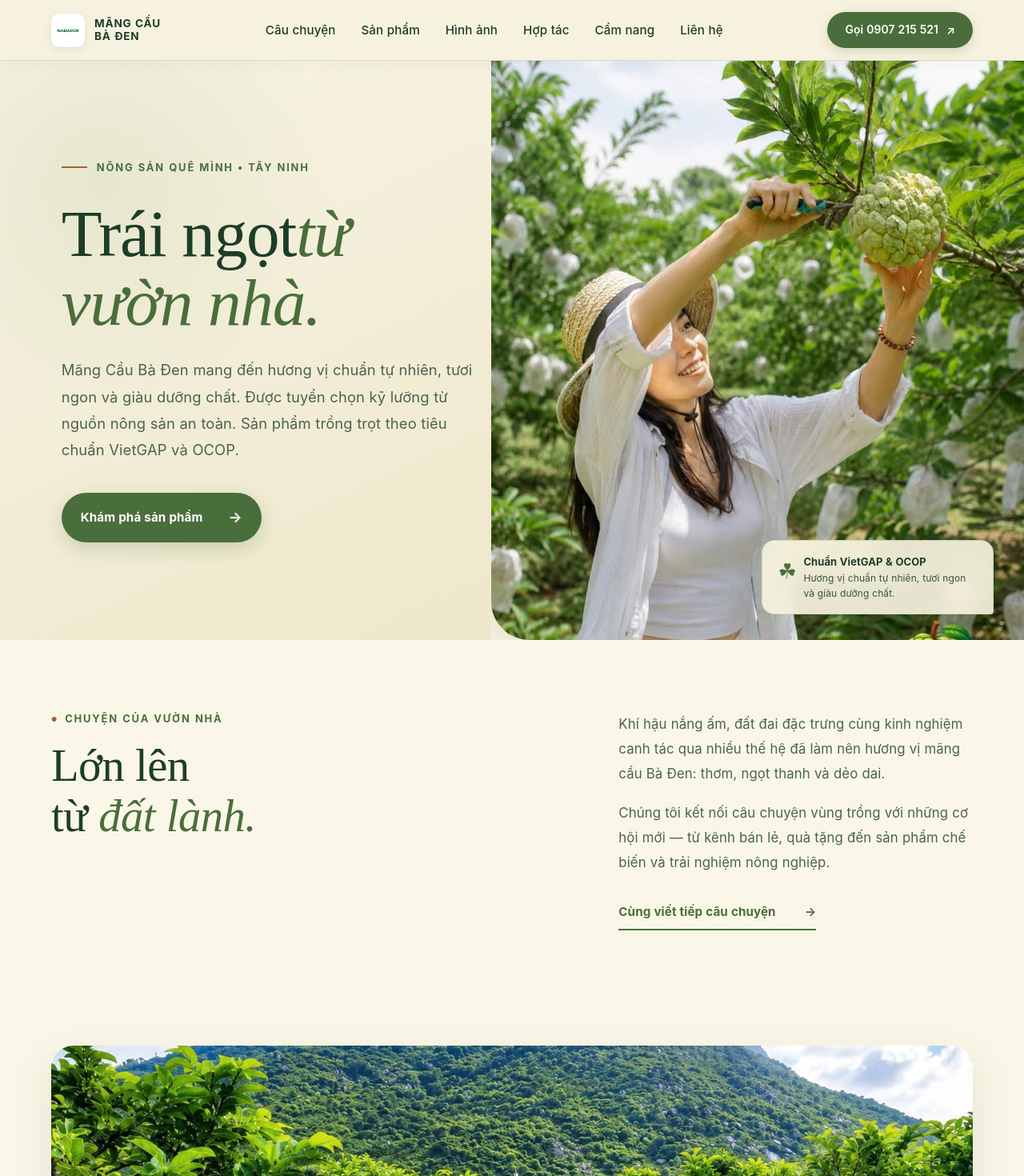
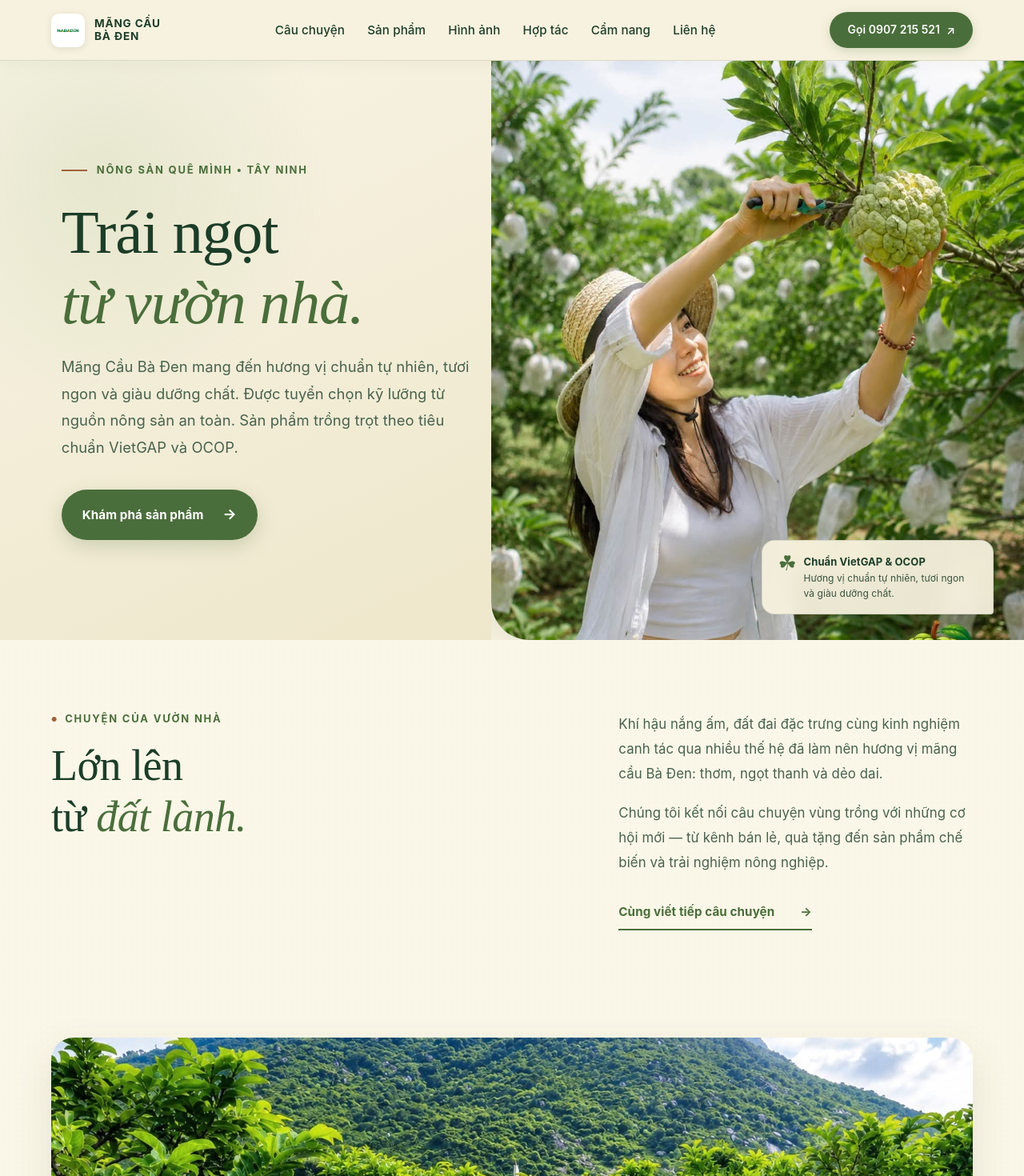
Before and after one commit to minhmarcom/mang-cau-ba-den, a Next.js app: page / in a window 1280 px wide. Shown: the top 1470 px of the page at 80% size. Built offline with nearby package versions, Linux system fonts and the light colour scheme.

Commit message:
Refine fluid typography, balanced text-wrapping (balance & pretty), fix orphan words and abnormal spacings across all viewports

```diff
--- a/app/globals.css
+++ b/app/globals.css
@@ -10,13 +10,13 @@
   --font-serif: "Playfair Display", "Lora", "Merriweather", "Times New Roman", Georgia, serif;
   --font-accent: "Lora", "Playfair Display", Georgia, serif;
 
-  /* Neutral Botanical Color Palette */
+  /* Botanical Color Palette */
   --ink: #1c3d28;
   --ink-dark: #0f2618;
-  --ink-muted: #4a6350;
+  --ink-muted: #48624e;
   --cream: #f7f2df;
   --cream-pure: #fffdf5;
-  --cream-card: rgba(255, 252, 242, 0.92);
+  --cream-card: rgba(255, 252, 242, 0.94);
   --lime: #c8dc75;
   --lime-light: #eef5cf;
   --leaf: #4a6e3b;
@@ -25,7 +25,7 @@
   --clay: #a36139;
   --border-soft: rgba(45, 75, 48, 0.14);
 
-  /* Spacing & Heights */
+  /* Spacing & Layout Heights */
   --header-height-desktop: 76px;
   --header-height-mobile: calc(60px + env(safe-area-inset-top, 0px));
 }
@@ -63,30 +63,35 @@ body {
   font-size: clamp(0.95rem, 0.25vw + 0.88rem, 1.0625rem);
   line-height: 1.8;
   letter-spacing: 0.005em;
-  word-spacing: 0.02em;
-}
-
-/* Fluid Auto-size Typography */
-p, li, a, button, strong, span, input, select, textarea {
+  word-spacing: normal;
+  hyphens: none;
+}
+
+/* Fluid Auto-size Typography & Balanced Wrapping */
+p, li, dd, figcaption, blockquote {
+  text-wrap: pretty;
+  text-align: left;
   overflow-wrap: break-word;
   word-break: normal;
-}
-
-h1, h2, h3, h4 {
+  hyphens: none;
+}
+
+h1, h2, h3, h4, .section-kicker, .eyebrow, summary, .featured-kicker, .badge-kicker {
   text-wrap: balance;
+  overflow-wrap: normal;
   word-break: keep-all;
-  overflow-wrap: normal;
+  hyphens: none;
   color: var(--ink);
   font-feature-settings: "kern" 1, "liga" 1;
 }
 
 h1 {
   font-family: var(--font-serif);
-  font-size: clamp(2.4rem, 5.5vw + 0.8rem, 5.5rem);
-  line-height: 1.04;
+  font-size: clamp(2.35rem, 5vw + 0.8rem, 5.2rem);
+  line-height: 1.12;
   letter-spacing: -0.015em;
   font-weight: 500;
-  margin: 28px 0 24px;
+  margin: 24px 0 20px;
 }
 
 h1 em, h2 em {
@@ -97,8 +102,8 @@ h1 em, h2 em {
 
 h2 {
   font-family: var(--font-serif);
-  font-size: clamp(1.9rem, 3.8vw + 0.5rem, 4.2rem);
-  line-height: 1.1;
+  font-size: clamp(1.85rem, 3.6vw + 0.5rem, 3.8rem);
+  line-height: 1.18;
   letter-spacing: -0.01em;
   font-weight: 500;
   margin: 0;
@@ -106,8 +111,8 @@ h2 {
 
 h3 {
   font-family: var(--font-serif);
-  font-size: clamp(1.25rem, 1.6vw + 0.5rem, 1.85rem);
-  line-height: 1.32;
+  font-size: clamp(1.25rem, 1.5vw + 0.5rem, 1.75rem);
+  line-height: 1.34;
   letter-spacing: -0.005em;
   font-weight: 600;
   margin: 0;
@@ -115,8 +120,8 @@ h3 {
 
 h4 {
   font-family: var(--font-serif);
-  font-size: clamp(1.1rem, 1vw + 0.4rem, 1.35rem);
-  line-height: 1.35;
+  font-size: clamp(1.05rem, 1vw + 0.4rem, 1.35rem);
+  line-height: 1.38;
   font-weight: 600;
 }
 
@@ -141,7 +146,7 @@ a {
   justify-content: space-between;
   padding: 0 5vw;
   color: var(--ink);
-  background: rgba(247, 242, 223, 0.95);
+  background: rgba(247, 242, 223, 0.96);
   border-bottom: 1px solid var(--border-soft);
   backdrop-filter: blur(16px);
   -webkit-backdrop-filter: blur(16px);
@@ -157,6 +162,7 @@ a {
   letter-spacing: 0.06em;
   font-weight: 700;
   text-transform: uppercase;
+  flex-shrink: 0;
 }
 
 .brand-logo-img {
@@ -170,31 +176,17 @@ a {
   flex-shrink: 0;
 }
 
-.brand-mark {
-  display: grid;
-  place-items: center;
-  width: 42px;
-  height: 42px;
-  border-radius: 50%;
-  color: var(--cream);
-  background: var(--leaf);
-  font-family: var(--font-serif);
-  font-size: 17px;
-  font-weight: 700;
-  letter-spacing: 0;
-  box-shadow: 0 3px 10px rgba(74, 110, 59, 0.25);
-  flex-shrink: 0;
-}
-
 .brand-text {
   color: var(--ink);
+  white-space: nowrap;
 }
 
 .desktop-nav {
   display: flex;
-  gap: clamp(20px, 2.5vw, 36px);
+  gap: clamp(18px, 2.2vw, 34px);
   font-size: clamp(0.85rem, 0.2vw + 0.8rem, 0.95rem);
   font-weight: 500;
+  white-space: nowrap;
 }
 
 .desktop-nav a, .text-link {
@@ -225,12 +217,13 @@ a {
   display: flex;
   align-items: center;
   gap: 10px;
+  flex-shrink: 0;
 }
 
 .header-cta {
   display: inline-flex;
   align-items: center;
-  gap: 10px;
+  gap: 8px;
   padding: 10px 22px;
   min-height: 44px;
   border-radius: 100px;
@@ -238,6 +231,7 @@ a {
   background: var(--leaf);
   font-size: clamp(0.8rem, 0.15vw + 0.75rem, 0.9rem);
   font-weight: 600;
+  white-space: nowrap;
   box-shadow: 0 4px 14px rgba(74, 110, 59, 0.22);
   transition: background 0.2s ease, transform 0.15s ease;
 }
@@ -582,11 +576,18 @@ a {
   padding: 40px 0;
 }
 
+.hero-content h1 {
+  display: flex;
+  flex-direction: column;
+  gap: 2px;
+}
+
 .hero-copy {
   max-width: 530px;
   font-size: clamp(1rem, 0.3vw + 0.92rem, 1.15rem);
   line-height: 1.82;
   color: var(--ink-muted);
+  text-wrap: pretty;
 }
 
 .hero-actions {
@@ -599,14 +600,15 @@ a {
 .primary-button {
   display: inline-flex;
   align-items: center;
-  gap: 32px;
-  padding: 15px 24px;
+  gap: 24px;
+  padding: 15px 26px;
   min-height: 50px;
   border-radius: 100px;
   background: var(--leaf);
   color: white;
   font-size: clamp(0.85rem, 0.2vw + 0.8rem, 0.95rem);
   font-weight: 700;
+  white-space: nowrap;
   box-shadow: 0 8px 24px rgba(74, 110, 59, 0.22);
   transition: background 0.2s, transform 0.15s;
 }
@@ -641,7 +643,7 @@ a {
   gap: 16px;
   padding: 16px 20px;
   color: #38533e;
-  background: rgba(247, 242, 223, 0.92);
+  background: rgba(247, 242, 223, 0.94);
   border-radius: 16px 16px 4px 16px;
   box-shadow: 0 12px 35px rgba(32, 58, 35, 0.14);
   backdrop-filter: blur(10px);
@@ -652,6 +654,7 @@ a {
   margin: 0;
   font-size: 12px;
   line-height: 1.6;
+  text-wrap: pretty;
 }
 
 .hero-note strong {
@@ -663,6 +666,7 @@ a {
   color: var(--leaf);
   font-family: var(--font-serif);
   font-size: 26px;
+  line-height: 1;
 }
 
 /* =========================================================
@@ -709,7 +713,7 @@ a {
 .intro-copy {
   align-self: end;
   max-width: 520px;
-  padding-bottom: 60px;
+  padding-bottom: 50px;
 }
 
 .intro-copy p {
@@ -717,12 +721,13 @@ a {
   color: var(--ink-muted);
   font-size: clamp(0.95rem, 0.25vw + 0.88rem, 1.05rem);
   line-height: 1.85;
+  text-wrap: pretty;
 }
 
 .arrow-link {
   display: inline-flex;
   align-items: center;
-  gap: 36px;
+  gap: 32px;
   margin-top: 14px;
   padding-bottom: 8px;
   border-bottom: 2px solid var(--leaf);
@@ -733,7 +738,7 @@ a {
 }
 
 .arrow-link:hover {
-  gap: 46px;
+  gap: 42px;
 }
 
 .intro-image {
@@ -788,11 +793,11 @@ a {
 
 .value-lead {
   align-self: center;
-  padding: 24px 2vw;
+  padding: 20px 2vw;
 }
 
 .value-lead h2 {
-  font-size: clamp(2.2rem, 4.5vw + 0.5rem, 4.4rem);
+  font-size: clamp(2.1rem, 4.2vw + 0.5rem, 4.2rem);
 }
 
 .value-lead h2 em {
@@ -810,10 +815,10 @@ a {
   grid-template-columns: 52px 1fr;
   align-items: center;
   gap: 20px;
-  padding: 26px 28px;
+  padding: 24px 28px;
   border: 1px solid rgba(58, 86, 51, 0.12);
   border-radius: 18px 18px 6px 18px;
-  background: rgba(255, 252, 240, 0.88);
+  background: rgba(255, 252, 240, 0.92);
   box-shadow: 0 8px 24px rgba(59, 81, 49, 0.06);
 }
 
@@ -826,7 +831,7 @@ a {
   color: white;
   background: var(--leaf);
   font-family: var(--font-serif);
-  font-size: 22px;
+  font-size: 20px;
 }
 
 .value-list h3 {
@@ -837,11 +842,12 @@ a {
 }
 
 .value-list p {
-  max-width: 520px;
+  max-width: 540px;
   margin: 0;
   color: var(--ink-muted);
   font-size: clamp(0.9rem, 0.2vw + 0.85rem, 1rem);
   line-height: 1.75;
+  text-wrap: pretty;
 }
 
 /* PRODUCTS */
@@ -857,11 +863,12 @@ a {
 }
 
 .section-head > p {
-  max-width: 440px;
+  max-width: 450px;
   margin: 0 0 8px;
   color: var(--ink-muted);
   font-size: clamp(0.95rem, 0.25vw + 0.88rem, 1.05rem);
   line-height: 1.8;
+  text-wrap: pretty;
 }
 
 .product-grid {
@@ -873,7 +880,10 @@ a {
 
 .product-card {
   position: relative;
-  padding: 12px 12px 28px;
+  display: flex;
+  flex-direction: column;
+  justify-content: space-between;
+  padding: 12px 12px 24px;
   border: 1px solid var(--border-soft);
   border-radius: 24px 24px 8px 24px;
   background: var(--cream-card);
@@ -947,7 +957,7 @@ a {
 }
 
 .product-tag {
-  margin: 20px 10px 8px !important;
+  margin: 18px 10px 6px !important;
   color: var(--leaf) !important;
   font-size: clamp(0.7rem, 0.15vw + 0.65rem, 0.78rem) !important;
   font-weight: 700;
@@ -963,11 +973,11 @@ a {
 }
 
 .product-card > p {
-  min-height: 48px;
   margin: 0 10px 20px !important;
   color: var(--ink-muted);
   font-size: clamp(0.88rem, 0.2vw + 0.82rem, 0.96rem);
-  line-height: 1.7;
+  line-height: 1.72;
+  text-wrap: pretty;
 }
 
 .product-card a {
@@ -1002,11 +1012,12 @@ a {
 }
 
 .gallery-heading > p {
-  max-width: 430px;
+  max-width: 440px;
   margin: 0 0 8px;
   color: var(--ink-muted);
   font-size: clamp(0.95rem, 0.25vw + 0.88rem, 1.05rem);
   line-height: 1.8;
+  text-wrap: pretty;
 }
 
 .gallery-grid {
@@ -1063,6 +1074,7 @@ a {
   backdrop-filter: blur(8px);
   font-size: clamp(0.75rem, 0.2vw + 0.7rem, 0.82rem);
   letter-spacing: 0.04em;
+  text-wrap: pretty;
 }
 
 /* COOPERATION */
@@ -1105,9 +1117,10 @@ a {
 
 .coop-content > p:not(.section-kicker) {
   margin: 22px 0 20px;
-  color: rgba(255, 255, 255, 0.88);
+  color: rgba(255, 255, 255, 0.92);
   font-size: clamp(0.95rem, 0.2vw + 0.9rem, 1.05rem);
   line-height: 1.8;
+  text-wrap: pretty;
 }
 
 .path-list {
@@ -1195,6 +1208,7 @@ a {
   color: var(--ink-muted);
   font-size: clamp(0.88rem, 0.2vw + 0.82rem, 0.95rem);
   line-height: 1.7;
+  text-wrap: pretty;
 }
 
 /* FAQ / SEO GUIDE */
@@ -1211,11 +1225,12 @@ a {
 }
 
 .seo-guide-heading > p {
-  max-width: 440px;
+  max-width: 450px;
   margin: 0 0 8px;
   color: var(--ink-muted);
   font-size: clamp(0.95rem, 0.25vw + 0.88rem, 1.05rem);
   line-height: 1.8;
+  text-wrap: pretty;
 }
 
 .faq-list {
@@ -1240,6 +1255,7 @@ a {
   font-size: clamp(1.15rem, 1.4vw + 0.6rem, 1.65rem);
   font-weight: 600;
   line-height: 1.34;
+  text-wrap: balance;
 }
 
 .faq-list summary::-webkit-details-marker {
@@ -1280,14 +1296,20 @@ a {
   color: var(--ink-muted);
   font-size: clamp(0.95rem, 0.2vw + 0.9rem, 1.05rem);
   line-height: 1.85;
-}
-
-/* FEATURED ARTICLE CARD IN HOME GUIDE */
+  text-wrap: pretty;
+}
+
+/* FEATURED ARTICLE CARDS */
+.featured-articles-grid {
+  display: grid;
+  gap: 24px;
+  margin-top: 42px;
+}
+
 .featured-article-card {
   display: grid;
   grid-template-columns: 320px 1fr;
   gap: 28px;
-  margin-top: 42px;
   padding: 24px;
   border-radius: 22px;
   background: rgba(255, 252, 240, 0.95);
@@ -1356,6 +1378,7 @@ a {
   color: var(--ink-muted);
   font-size: clamp(0.92rem, 0.2vw + 0.86rem, 1rem);
   line-height: 1.72;
+  text-wrap: pretty;
 }
 
 .featured-article-action {
@@ -1378,6 +1401,7 @@ a {
   color: white;
   font-size: clamp(0.82rem, 0.15vw + 0.78rem, 0.9rem);
   font-weight: 700;
+  white-space: nowrap;
   box-shadow: 0 4px 14px rgba(74, 110, 59, 0.2);
   transition: background 0.2s, transform 0.15s;
 }
@@ -1416,9 +1440,10 @@ a {
 
 .seo-intent p {
   margin: 0;
-  color: rgba(255, 255, 255, 0.88);
+  color: rgba(255, 255, 255, 0.92);
   font-size: clamp(0.92rem, 0.2vw + 0.86rem, 1rem);
   line-height: 1.75;
+  text-wrap: pretty;
 }
 
 .seo-intent a {
@@ -1509,11 +1534,12 @@ a {
 
 .article-title {
   font-family: var(--font-serif);
-  font-size: clamp(2rem, 3.8vw + 0.5rem, 3.4rem);
-  line-height: 1.18;
+  font-size: clamp(1.95rem, 3.8vw + 0.5rem, 3.2rem);
+  line-height: 1.2;
   letter-spacing: -0.015em;
   margin: 0 0 18px;
   color: var(--ink);
+  text-wrap: balance;
 }
 
 .article-title em {
@@ -1526,6 +1552,7 @@ a {
   line-height: 1.82;
   color: var(--ink);
   margin: 0 0 24px;
+  text-wrap: pretty;
 }
 
 .author-row {
@@ -1534,7 +1561,7 @@ a {
   gap: 14px;
   padding: 14px 18px;
   border-radius: 14px;
-  background: rgba(255, 252, 240, 0.75);
+  background: rgba(255, 252, 240, 0.82);
   border: 1px solid var(--border-soft);
 }
 
@@ -1583,6 +1610,7 @@ a {
   color: var(--ink-muted);
   font-style: italic;
   background: rgba(255, 252, 240, 0.92);
+  text-wrap: pretty;
 }
 
 /* TABLE OF CONTENTS */
@@ -1630,6 +1658,7 @@ a {
   line-height: 1.28;
   margin: 0 0 18px;
   color: var(--ink);
+  text-wrap: balance;
 }
 
 .article-body p {
@@ -1637,6 +1666,7 @@ a {
   line-height: 1.85;
   color: #38523c;
   margin: 0 0 18px;
+  text-wrap: pretty;
 }
 
 .article-body ul {
@@ -1647,6 +1677,10 @@ a {
   font-size: clamp(0.95rem, 0.25vw + 0.9rem, 1.05rem);
   line-height: 1.78;
   color: #38523c;
+}
+
+.article-body li {
+  text-wrap: pretty;
 }
 
 .article-inline-image {
@@ -1659,7 +1693,7 @@ a {
 
 .article-inline-image img {
   width: 100%;
-  max-height: 380px;
+  max-height: 400px;
   object-fit: cover;
 }
 
@@ -1669,6 +1703,7 @@ a {
   color: var(--ink-muted);
   font-style: italic;
   background: rgba(255, 252, 240, 0.88);
+  text-wrap: pretty;
 }
 
 .criteria-grid {
@@ -1702,8 +1737,9 @@ a {
 .criteria-card p {
   margin: 0;
   font-size: clamp(0.88rem, 0.15vw + 0.82rem, 0.95rem);
-  line-height: 1.65;
+  line-height: 1.68;
   color: var(--ink-muted);
+  text-wrap: pretty;
 }
 
 .compare-boxes {
@@ -1732,6 +1768,7 @@ a {
   font-size: clamp(0.9rem, 0.2vw + 0.85rem, 0.98rem);
   line-height: 1.72;
   color: #3e5843;
+  text-wrap: pretty;
 }
 
 .article-quote {
@@ -1773,6 +1810,7 @@ a {
   border-top: 1px solid var(--border-soft);
   color: #38523c;
   vertical-align: top;
+  line-height: 1.6;
 }
 
 .garden-features, .nabaden-features {
@@ -1791,8 +1829,9 @@ a {
   background: rgba(255, 252, 240, 0.85);
   border: 1px solid var(--border-soft);
   font-size: clamp(0.88rem, 0.2vw + 0.82rem, 0.96rem);
-  line-height: 1.62;
+  line-height: 1.65;
   color: #38523c;
+  text-wrap: pretty;
 }
 
 .feat-icon {
@@ -1814,13 +1853,15 @@ a {
   font-family: var(--font-serif);
   font-size: clamp(1.4rem, 1.8vw + 0.6rem, 1.85rem);
   margin: 0 0 12px;
+  text-wrap: balance;
 }
 
 .article-cta-box p {
-  color: rgba(255, 255, 255, 0.9);
+  color: rgba(255, 255, 255, 0.92);
   font-size: clamp(0.95rem, 0.2vw + 0.9rem, 1.05rem);
   max-width: 580px;
   margin: 0 auto 24px;
+  text-wrap: pretty;
 }
 
 .cta-box-buttons {
@@ -1841,6 +1882,7 @@ a {
   color: var(--ink);
   font-weight: 700;
   font-size: clamp(0.85rem, 0.15vw + 0.8rem, 0.92rem);
+  white-space: nowrap;
   transition: transform 0.15s, background 0.15s;
 }
 
@@ -1860,6 +1902,7 @@ a {
   color: var(--ink);
   font-weight: 700;
   font-size: clamp(0.85rem, 0.15vw + 0.8rem, 0.92rem);
+  white-space: nowrap;
   transition: transform 0.15s, background 0.15s;
 }
 
@@ -1893,8 +1936,9 @@ a {
 .article-author-bio p {
   margin: 0;
   font-size: clamp(0.85rem, 0.15vw + 0.8rem, 0.92rem);
-  line-height: 1.6;
+  line-height: 1.65;
   color: var(--ink-muted);
+  text-wrap: pretty;
 }
 
 .bio-mark {
@@ -1924,6 +1968,7 @@ a {
   padding: 10px 24px;
   border-radius: 999px;
   border: 1.5px solid var(--leaf);
+  white-space: nowrap;
   transition: background 0.2s, color 0.2s;
 }
 
@@ -1958,9 +2003,10 @@ a {
 .contact-title > p:last-child {
   max-width: 480px;
   margin-top: 28px;
-  color: rgba(255, 255, 255, 0.78);
+  color: rgba(255, 255, 255, 0.85);
   font-size: clamp(0.95rem, 0.2vw + 0.9rem, 1.05rem);
   line-height: 1.8;
+  text-wrap: pretty;
 }
 
 .contact-channels {
@@ -2031,6 +2077,7 @@ a {
   font-family: Arial, sans-serif;
   font-size: 20px;
   font-weight: 700;
+  flex-shrink: 0;
 }
 
 .contact-channels div {
@@ -2067,9 +2114,10 @@ footer {
 
 footer p {
   margin: 0;
-  color: rgba(255, 255, 255, 0.7);
+  color: rgba(255, 255, 255, 0.75);
   font-size: clamp(0.85rem, 0.2vw + 0.8rem, 0.95rem);
   line-height: 1.8;
+  text-wrap: pretty;
 }
 
 footer > div {
@@ -2091,7 +2139,7 @@ footer small {
   margin-top: 30px;
   padding-top: 25px;
   border-top: 1px solid rgba(255, 255, 255, 0.12);
-  color: rgba(255, 255, 255, 0.45);
+  color: rgba(255, 255, 255, 0.5);
   font-size: 12px;
 }
 
```
